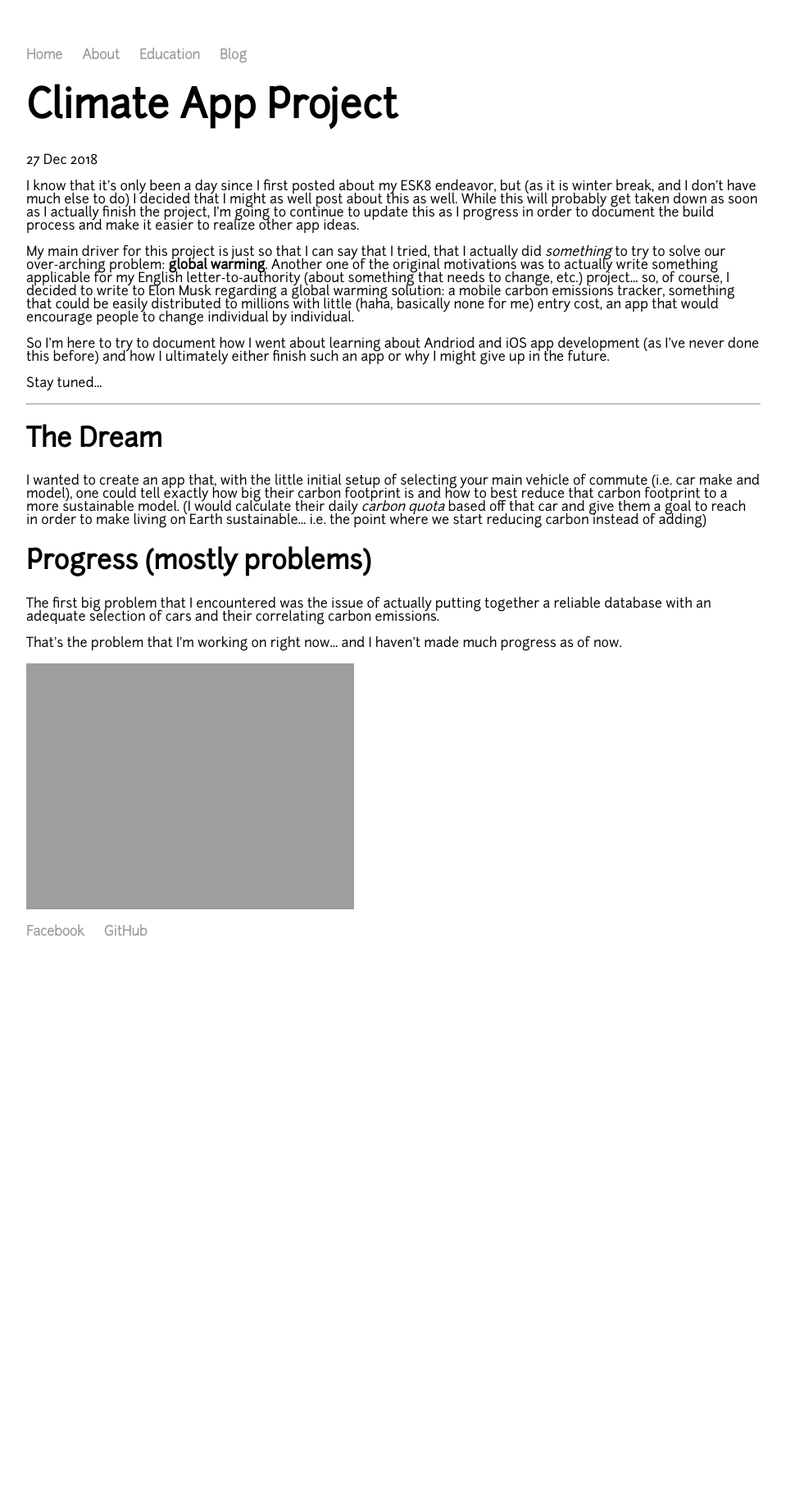
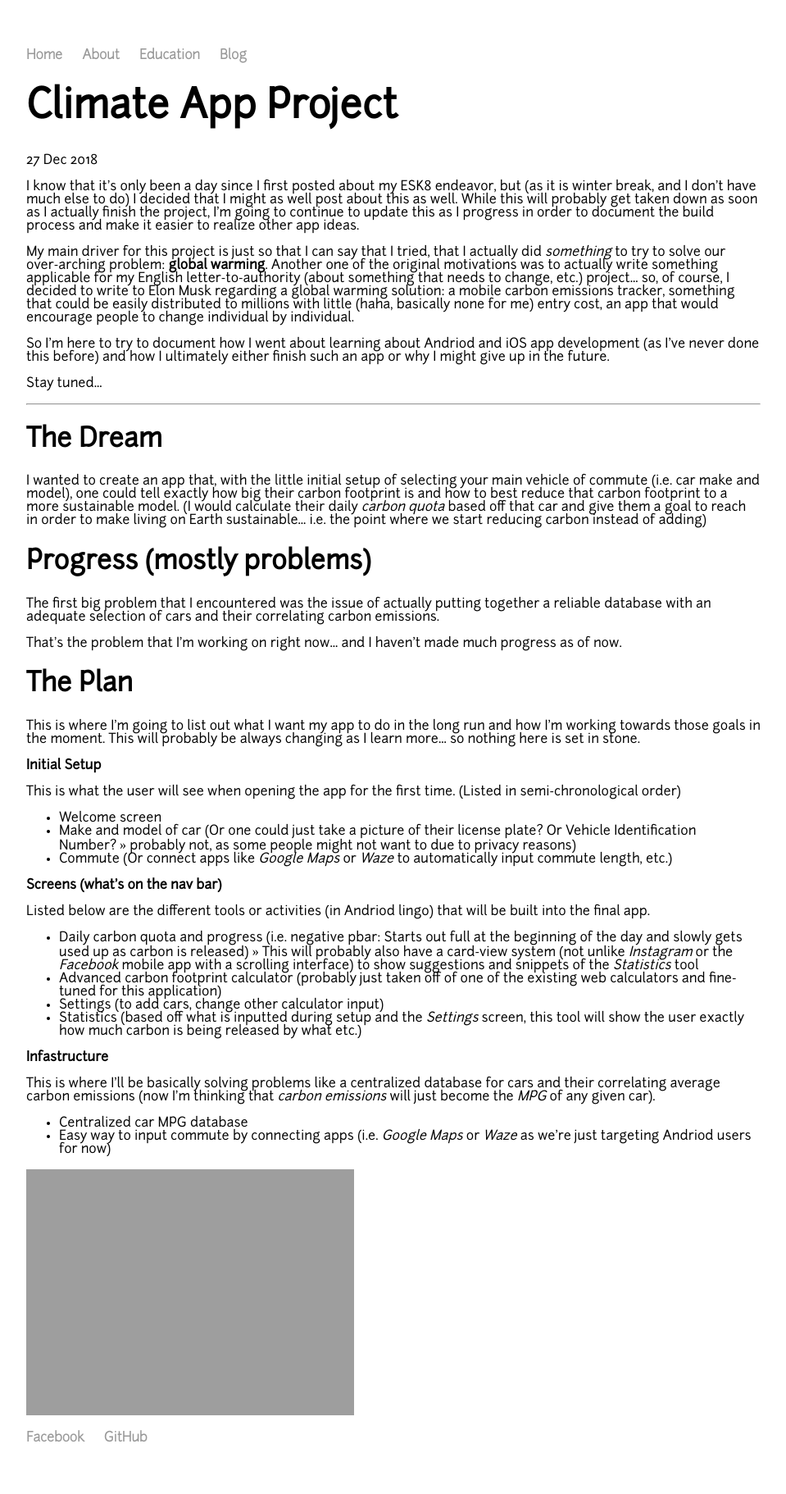
Before and after one commit to nicholaschiang/nicholaschiang.github.io, a Jekyll site: the page built from _posts/2018-12-27-climate-app.md, in a window 1280 px wide. Shown: the whole page at 82% size, without its empty margins (160-1119 px from the left). Built offline with Jekyll 4.4.1, drawn with Linux system fonts in a browser that asks for light colours; before the commit the page ends 1205 px from its top, so only the background shows below that.

Commit message:
Continue climate app blog post

```diff
--- a/_posts/2018-12-27-climate-app.md
+++ b/_posts/2018-12-27-climate-app.md
@@ -21,3 +21,24 @@ I wanted to create an app that, with the little initial setup of selecting your
 The first big problem that I encountered was the issue of actually putting together a reliable database with an adequate selection of cars and their correlating carbon emissions.
 
 That's the problem that I'm working on right now... and I haven't made much progress as of now.
+
+## The Plan
+This is where I'm going to list out what I want my app to do in the long run and how I'm working towards those goals in the moment. This will probably be always changing as I learn more... so nothing here is set in stone.
+
+### Initial Setup
+This is what the user will see when opening the app for the first time. (Listed in semi-chronological order)
+- Welcome screen
+- Make and model of car (Or one could just take a picture of their license plate? Or Vehicle Identification Number? >> probably not, as some people might not want to due to privacy reasons)
+- Commute (Or connect apps like *Google Maps* or *Waze* to automatically input commute length, etc.)
+
+### Screens (what's on the nav bar)
+Listed below are the different tools or activities (in Andriod lingo) that will be built into the final app.
+- Daily carbon quota and progress (i.e. negative pbar: Starts out full at the beginning of the day and slowly gets used up as carbon is released) >> This will probably also have a card-view system (not unlike *Instagram* or the *Facebook* mobile app with a scrolling interface) to show suggestions and snippets of the *Statistics* tool
+- Advanced carbon footprint calculator (probably just taken off of one of the existing web calculators and fine-tuned for this application)
+- Settings (to add cars, change other calculator input)
+- Statistics (based off what is inputted during setup and the *Settings* screen, this tool will show the user exactly how much carbon is being released by what etc.)
+
+### Infastructure
+This is where I'll be basically solving problems like a centralized database for cars and their correlating average carbon emissions (now I'm thinking that *carbon emissions* will just become the *MPG* of any given car).
+- Centralized car MPG database
+- Easy way to input commute by connecting apps (i.e. *Google Maps* or *Waze* as we're just targeting Andriod users for now)
```
